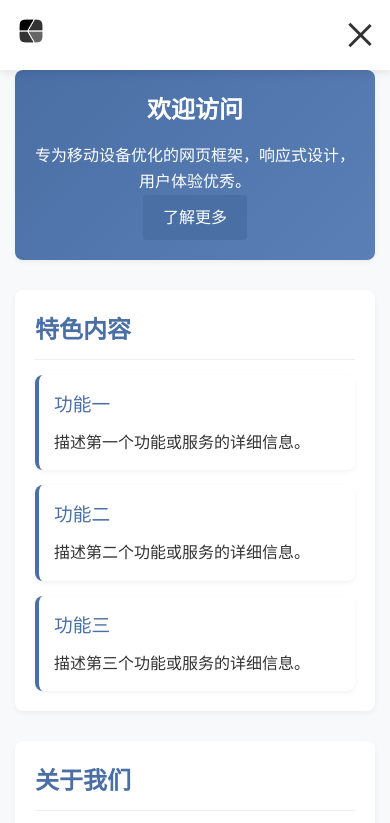
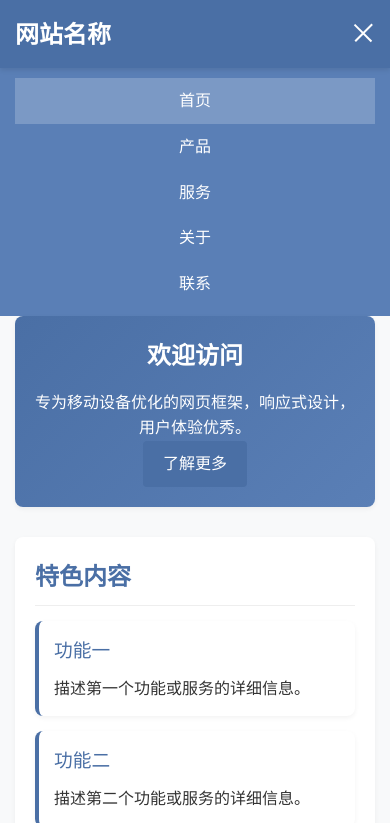
Before and after one commit to HayashiRoj/yechik.github.io, a plain HTML site: page index.html in a window 390 px wide. Both pictures are taken after a click on the button 360 px from the left and 35 px from the top of the page. Shown: the top 823 px of the page. Drawn offline with Linux system fonts and the light colour scheme; a web font is replaced by a local one.

Commit message:
new,allnew!

```diff
--- a/index.html
+++ b/index.html
@@ -7,32 +7,29 @@
     <link rel="stylesheet" href="style.css">
 </head>
 <body>
-    <!-- 顶部栏 -->
-    <div class="top-bar">
+    <header>
         <div class="container">
-            <a href="https://yechik.moe.page/" class="logo">
-                <img src="./images/logo.png" alt="Logo">
-            </a>
+            <div class="logo">网站名称</div>
             <button class="menu-toggle" id="menuToggle">
                 <span></span>
                 <span></span>
                 <span></span>
             </button>
         </div>
-    </div>
+    </header>
 
-    <!-- 菜单列表 -->
-    <div class="menu-list" id="menuList">
-        <ul>
-            <li><a href="#">首页</a></li>
-            <li><a href="#">产品</a></li>
-            <li><a href="#">服务</a></li>
-            <li><a href="#">关于我们</a></li>
-            <li><a href="#">联系我们</a></li>
-        </ul>
-    </div>
+    <nav id="mainNav">
+        <div class="container">
+            <ul class="nav-links">
+                <li><a href="#" class="active">首页</a></li>
+                <li><a href="#">产品</a></li>
+                <li><a href="#">服务</a></li>
+                <li><a href="#">关于</a></li>
+                <li><a href="#">联系</a></li>
+            </ul>
+        </div>
+    </nav>
 
-    <!-- 主要内容区域 -->
     <main class="container">
         <section class="hero">
             <h1>欢迎访问</h1>
--- a/script.js
+++ b/script.js
@@ -1,27 +1,40 @@
-document.addEventListener('DOMContentLoaded', function() {
-    const menuToggle = document.getElementById('menuToggle');
-    const menuList = document.getElementById('menuList');
+document.addEventListener('DOMContentLoaded',function(){
+    const m=document.getElementById('menuToggle'),n=document.getElementById('mainNav'),l=document.querySelectorAll('.nav-links a');
 
-    // 菜单切换功能
-    menuToggle.addEventListener('click', function() {
-        this.classList.toggle('active');
-        menuList.classList.toggle('active');
+    m.addEventListener('click',function(){
+        n.classList.toggle('active');
+        const s=this.querySelectorAll('span');
+        if(n.classList.contains('active')){
+            s[0].style.transform='rotate(45deg) translate(5px,5px)';
+            s[1].style.opacity='0';
+            s[2].style.transform='rotate(-45deg) translate(7px,-6px)';
+        }else{
+            s[0].style.transform='none';
+            s[1].style.opacity='1';
+            s[2].style.transform='none';
+        }
     });
 
-    // 点击菜单项后关闭菜单
-    const menuItems = document.querySelectorAll('.menu-list a');
-    menuItems.forEach(item => {
-        item.addEventListener('click', function() {
-            menuToggle.classList.remove('active');
-            menuList.classList.remove('active');
+    l.forEach(function(a){
+        a.addEventListener('click',function(e){
+            e.preventDefault();
+            l.forEach(function(l){l.classList.remove('active')});
+            this.classList.add('active');
+            if(window.innerWidth<=768){
+                n.classList.remove('active');
+                const s=m.querySelectorAll('span');
+                s[0].style.transform=s[2].style.transform='none';
+                s[1].style.opacity='1';
+            }
         });
     });
 
-    // 点击页面其他区域关闭菜单
-    document.addEventListener('click', function(e) {
-        if (!menuToggle.contains(e.target) && !menuList.contains(e.target)) {
-            menuToggle.classList.remove('active');
-            menuList.classList.remove('active');
+    window.addEventListener('resize',function(){
+        if(window.innerWidth>768){
+            n.classList.remove('active');
+            const s=m.querySelectorAll('span');
+            s[0].style.transform=s[2].style.transform='none';
+            s[1].style.opacity='1';
         }
     });
 });
--- a/style.css
+++ b/style.css
@@ -9,40 +9,15 @@
 *{margin:0;padding:0;box-sizing:border-box}
 body{font-family:'Noto Sans SC',sans-serif;line-height:1.6;color:#333;background:#f8f9fa;font-weight:400}
 .container{max-width:100%;margin:0 auto;padding:0 15px}
-
-/* 顶部栏样式 */
-.top-bar{background:#fff;padding:15px 0;position:sticky;top:0;z-index:100;box-shadow:0 2px 10px rgba(0,0,0,.1)}
-.top-bar .container{display:flex;justify-content:space-between;align-items:center}
-.logo {
-    height: 40px;
-    width: 40px;
-    overflow: hidden;
-}
-
-.logo img {
-    width: 100%;
-    height: 100%;
-    object-fit: cover;
-    margin: -10%; /* 使用负边距裁剪四周留白 */
-}
-
-/* 汉堡菜单按钮 */
-.menu-toggle{display:flex;flex-direction:column;background:0;border:0;cursor:pointer;width:30px;height:24px;justify-content:space-between}
-.menu-toggle span{display:block;height:3px;width:100%;background:#333;transition:all .3s ease;transform-origin:center}
-.menu-toggle.active span:nth-child(1){transform:rotate(45deg) translate(7px,7px)}
-.menu-toggle.active span:nth-child(2){opacity:0}
-.menu-toggle.active span:nth-child(3){transform:rotate(-45deg) translate(7px,-7px)}
-
-/* 菜单列表 */
-.menu-list{position:absolute;top:100%;left:0;right:0;background:#fff;box-shadow:0 5px 15px rgba(0,0,0,.1);max-height:0;overflow:hidden;transition:max-height .3s ease;z-index:99}
-.menu-list.active{max-height:300px}
-.menu-list ul{list-style:none;padding:15px 0}
-.menu-list li{border-bottom:1px solid #f0f0f0}
-.menu-list li:last-child{border-bottom:0}
-.menu-list a{display:block;padding:15px 20px;text-decoration:none;color:#333;font-weight:500;transition:background .3s}
-.menu-list a:hover{background:#f5f5f5}
-
-/* 主要内容区域 */
+header{background:#4a6fa5;color:#fff;padding:15px 0;position:sticky;top:0;z-index:100;box-shadow:0 2px 5px rgba(0,0,0,.1)}
+header .container{display:flex;justify-content:space-between;align-items:center}
+.logo{font-size:1.5rem;font-weight:700}
+.menu-toggle{display:none;flex-direction:column;background:0;border:0;cursor:pointer;width:24px;height:18px;justify-content:space-between}
+.menu-toggle span{display:block;height:2px;width:100%;background:#fff;transition:all .3s ease}
+nav{background:#5a7fb6;padding:0;transition:all .3s ease}
+.nav-links{display:flex;justify-content:space-around;list-style:none}
+.nav-links a{color:#fff;text-decoration:none;padding:12px 15px;display:block;transition:background .3s;font-weight:500}
+.nav-links a:hover,.nav-links a.active{background:rgba(255,255,255,.2)}
 main{padding:20px 0;min-height:calc(100vh - 140px)}
 section{margin-bottom:30px;background:#fff;border-radius:8px;padding:20px;box-shadow:0 2px 5px rgba(0,0,0,.05)}
 .hero{background:linear-gradient(135deg,#4a6fa5 0%,#5a7fb6 100%);color:#fff;text-align:center}
@@ -56,10 +31,18 @@ h1{margin-bottom:15px;color:#fff;font-weight:700}
 .btn:hover{background:#3a5a8c}
 footer{background:#333;color:#fff;text-align:center;padding:20px 0;font-size:.9rem}
 
+@media (max-width:768px){
+    .menu-toggle{display:flex}
+    nav{padding:0;max-height:0;overflow:hidden}
+    nav.active{max-height:300px;padding:10px 0}
+    .nav-links{flex-direction:column;align-items:center}
+    .nav-links li{width:100%;text-align:center}
+    .nav-links a{padding:10px 15px}
+}
+
 @media (min-width:768px){
     .container{max-width:750px}
     .card{flex:1 1 calc(50% - 15px)}
-    .menu-list{display:none}
 }
 
 @media (min-width:992px){
```
